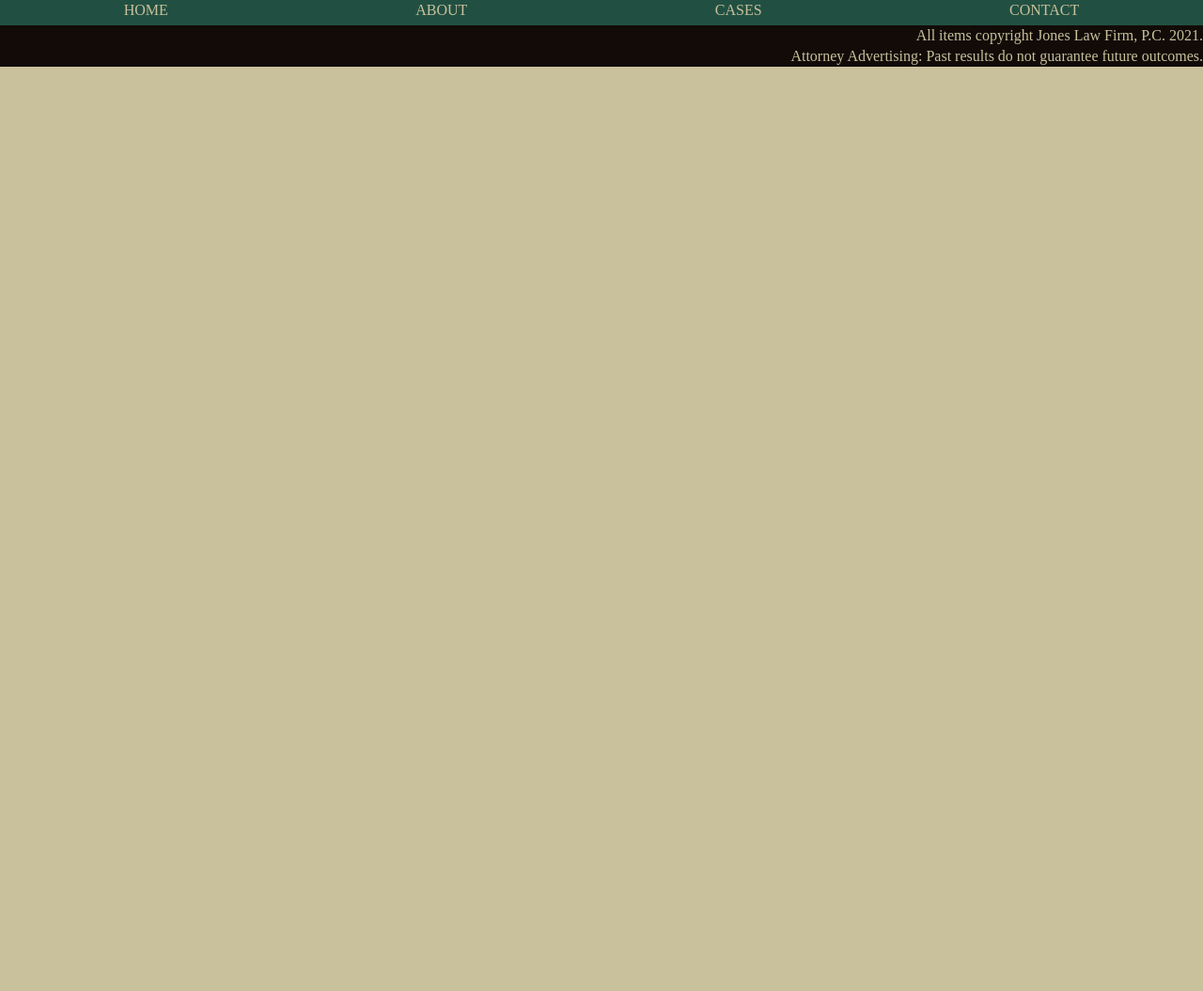
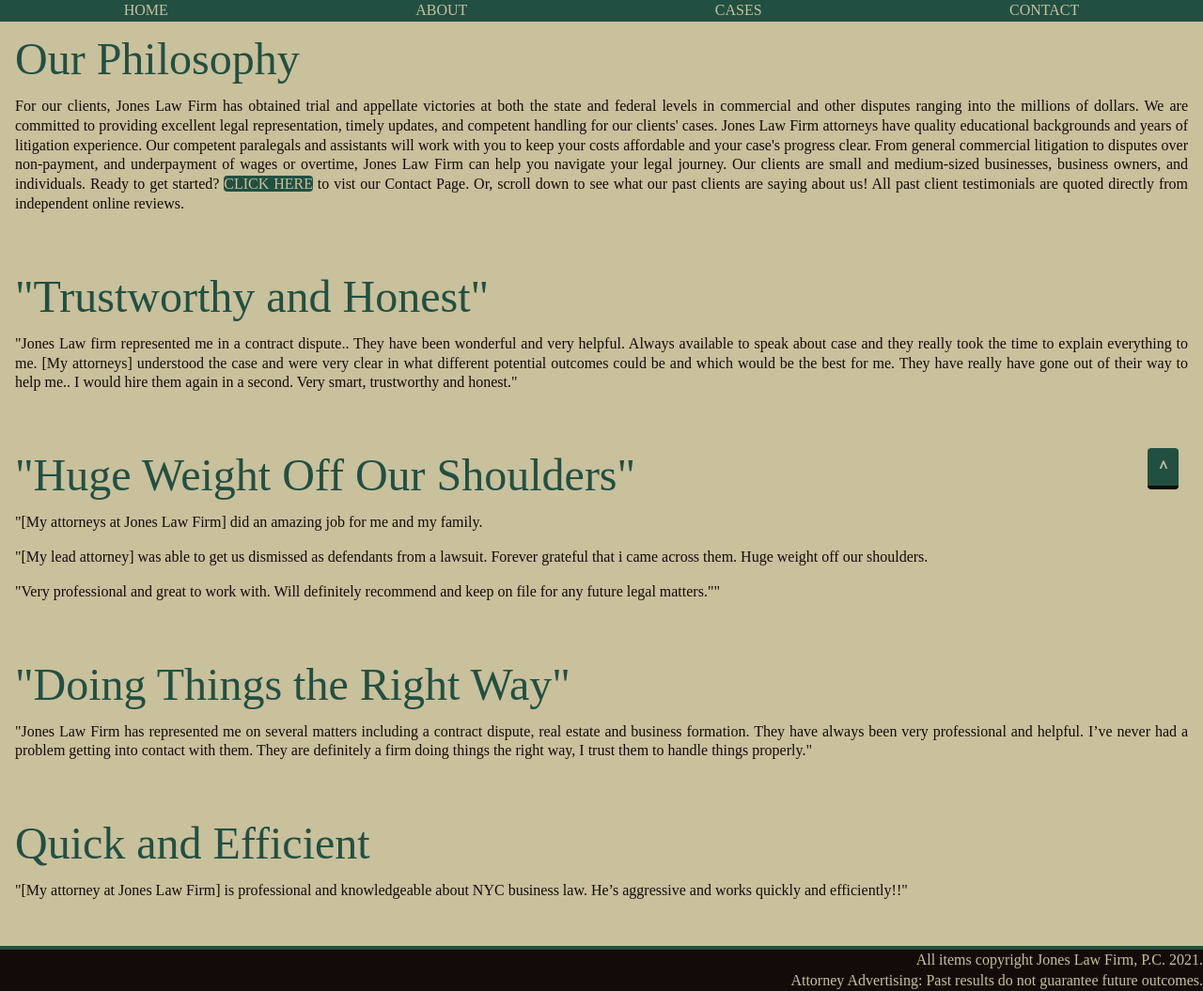
Before and after one commit to JonesLawFirmAdmin/Jones-Law-Firm-P.C.-Website, a plain HTML site: page cases.html in a window 1280 px wide. Shown: the part 177-1232 px from the top of the page at 94% size. Before the commit the page ends 800 px from the top, so only its background shows below. Drawn offline with Linux system fonts and the light colour scheme; a web font is replaced by a local one.

Commit message:
added content area

```diff
--- a/cases.html
+++ b/cases.html
@@ -21,11 +21,38 @@
   </nav>
 
   <body>
+    <div class="about_section">
+    <h1>Our Philosophy</h1>
+    <p>For our clients, Jones Law Firm has obtained trial and appellate victories at both the state and federal levels in commercial and other disputes ranging into the millions of dollars. We are committed to providing  excellent legal representation, timely updates, and competent handling for our clients' cases. Jones Law Firm attorneys have quality educational backgrounds and years of litigation experience. Our competent paralegals and assistants will work with you to keep your costs affordable and your case's progress clear.  From general commercial litigation to disputes over non-payment, and underpayment of wages or overtime, Jones Law Firm can help you navigate your legal journey. Our clients are small and medium-sized businesses, business owners, and individuals.  Ready to get started?  <a href="contact.html">CLICK HERE</a> to vist our Contact Page.  Or, scroll down to see what our past clients are saying about us!  All past client testimonials are quoted directly from independent online reviews.<p>
+    </div>
 
+    <div class="about_section">
+      <h1>"Trustworthy and Honest"</h1>
+      <p>"Jones Law firm represented me in a contract dispute.. They have been wonderful and very helpful. Always available to speak about case and they really took the time to explain everything to me. [My attorneys] understood the case and were very clear in what different potential outcomes could be and which would be the best for me. They have really have gone out of their way to help me.. I would hire them again in a second. Very smart, trustworthy and honest."</p>
+    </div>
+
+    <div class="about_section">
+    <h1>"Huge Weight Off Our Shoulders"</h1>
+    <p>"[My attorneys at Jones Law Firm] did an amazing job for me and my family.</p>
+    <p>"[My lead attorney] was able to get us dismissed as defendants from a lawsuit. Forever grateful that i came across them. Huge weight off our shoulders.</p>
+    <p>"Very professional and great to work with. Will definitely recommend and keep on file for any future legal matters.""</p>
+    </div>
+
+    <div class="about_section">
+    <h1>"Doing Things the Right Way"</h1>
+    <p>"Jones Law Firm has represented me on several matters including a contract dispute, real estate and business formation. They have always been very professional and helpful. I’ve never had a problem getting into contact with them. They are definitely a firm doing things the right way, I trust them to handle things properly."</p>
+    </div>
+
+    <div class="about_section">
+    <h1>Quick and Efficient</h1>
+    <p>"[My attorney at Jones Law Firm] is professional and knowledgeable about NYC business law. He’s aggressive and works quickly and efficiently!!"</p>
+    </div>
   </body>
+  <a class="button_floating_scroll_top" href="#header_bar">^</a>
 
   <footer id="footer">
-    <div>All items copyright Jones Law Firm, P.C. 2021.</div>  <div>Attorney Advertising:  Past results do not guarantee future outcomes.</div>
+    <div>All items copyright Jones Law Firm, P.C. 2021.</div>
+    <div>Attorney Advertising:  Past results do not guarantee future outcomes.</div>
   </footer>
 
 
--- a/styles.css
+++ b/styles.css
@@ -321,6 +321,23 @@ padding-bottom: 2rem;
 
 }
 
+/*styles for the testimonial page*/
+.about_section a {
+		background-color: var(--brunswick-green);
+		text-decoration: none;
+		color: var(--sage);
+		border-radius: 0.25rem;
+}
+
+/*styles for the contact page*/
+
+#contact_form_holder {
+	display: flex;
+	flex-direction: column;
+	align-items: center;
+	margin: 1rem;
+}
+
 /*for the future, I need to use this to make the mobile website better*/
 @media screen and (max-width: 1000px){
 	.content_card img {
```
Also changed, not shown: contact.html (+5 -1 lines), index.html (+2 -2 lines).
